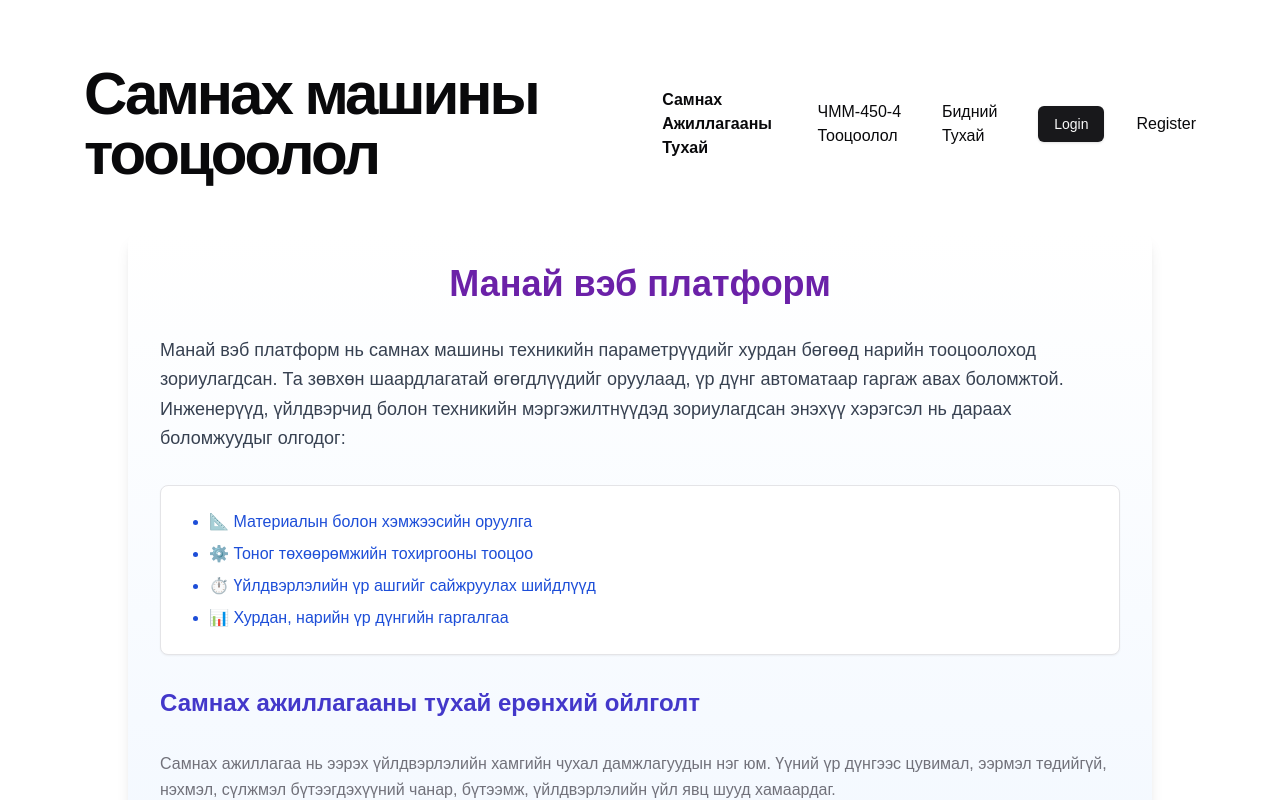
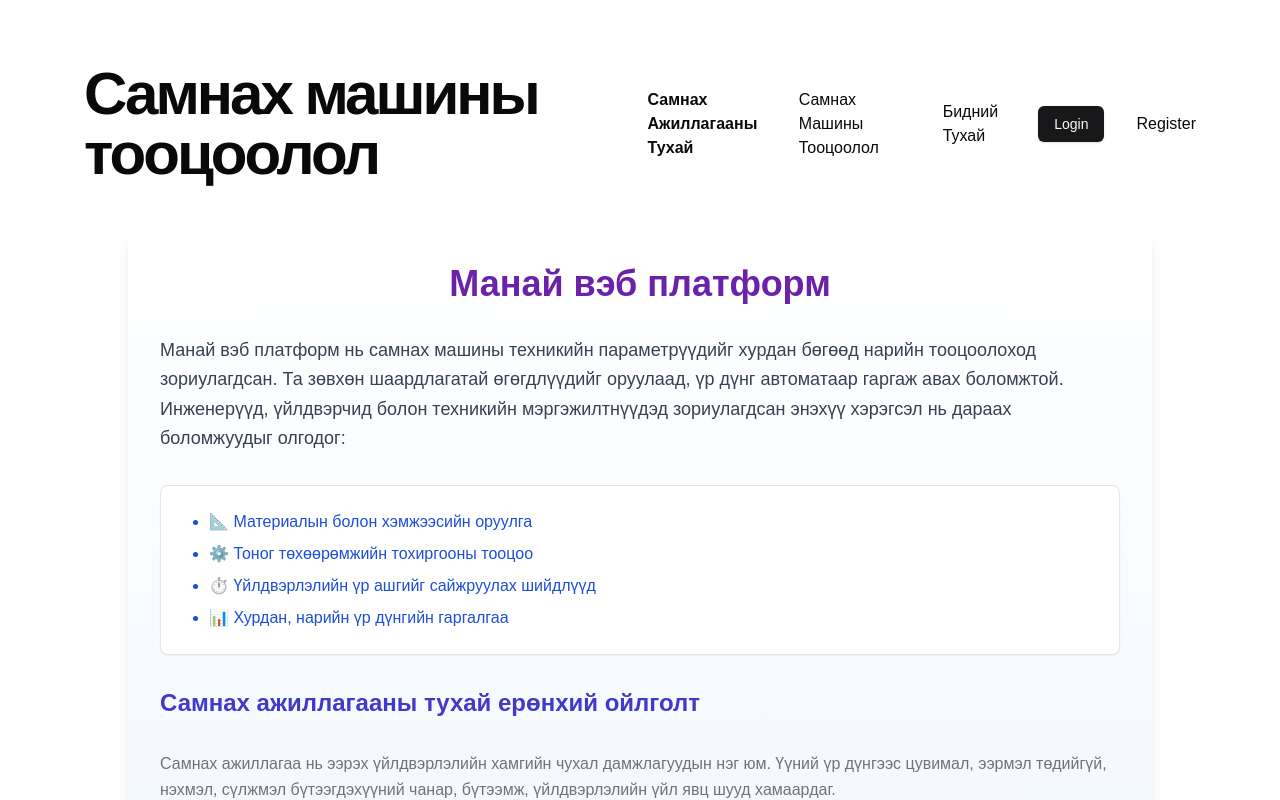
Before and after one commit to Gonchigo1/next-blog-app, a Next.js app: page / in a window 1280 px wide. Shown: the top 800 px of the page. Built offline with nearby package versions, Linux system fonts and the light colour scheme.

Commit message:
Update Navbar.tsx

```diff
--- a/src/components/layout/Navbar.tsx
+++ b/src/components/layout/Navbar.tsx
@@ -22,7 +22,7 @@ type NavLink = {
 
 export const navLinks: NavLink[] = [
   { title: "Самнах ажиллагааны тухай", getValue: () => "/" },
-  { title: "ЧММ-450-4 Тооцоолол", getValue: () => "/calculate" },
+  { title: "Самнах машины Тооцоолол", getValue: () => "/calculate" },
   { title: "Бидний тухай", getValue: () => "/about" },
   {
     title: "login",
```
